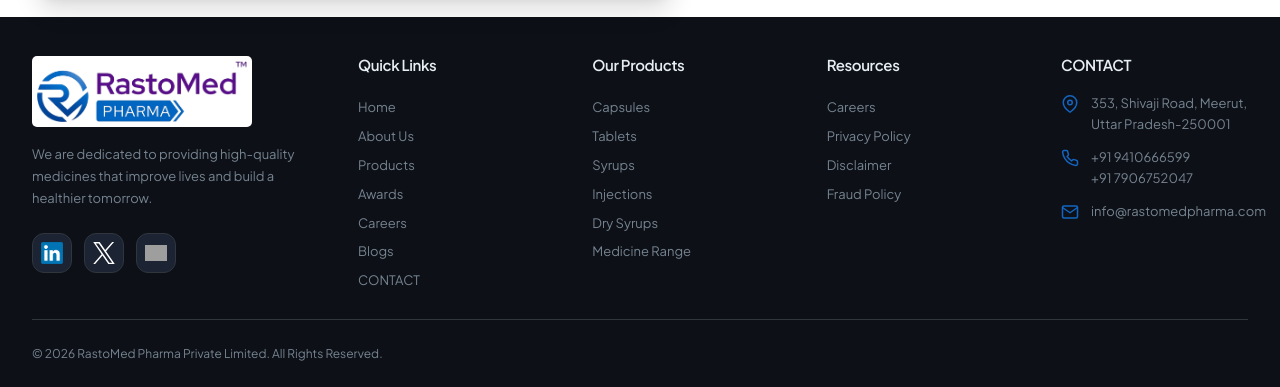
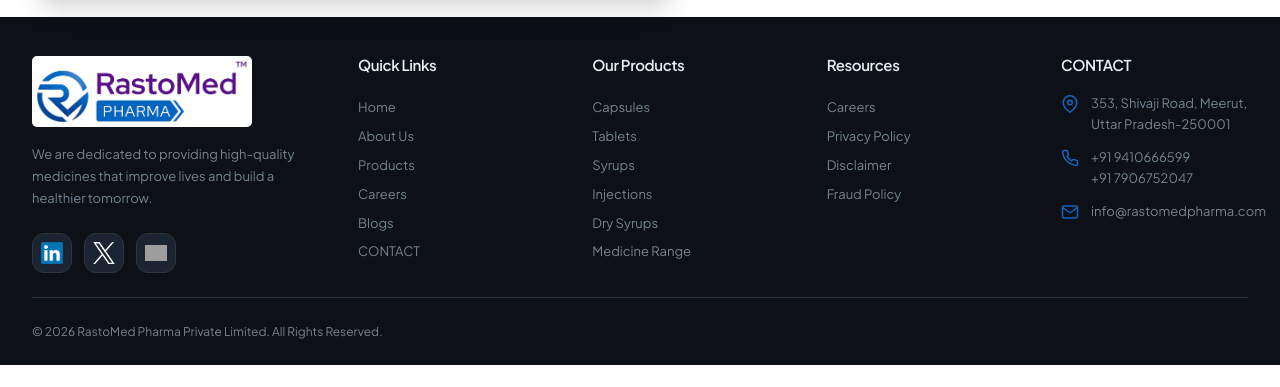
Before and after one commit to TusharSharma530/rastomed, a PHP site: page /index.php in a window 1280 px wide. Shown: the part 3987-4374 px from the top of the page. After the commit the page ends 4352 px from the top, so only its background shows below. Run offline with PHP 8.4, Linux system fonts and the light colour scheme; grey boxes are pictures that could not be loaded.

Commit message:
Remove Awards link from footer navigation

```diff
--- a/includes/footer.php
+++ b/includes/footer.php
@@ -37,7 +37,6 @@
         <a href="index.php" class="footer__link">Home</a>
         <a href="about.php" class="footer__link">About Us</a>
         <a href="products.php" class="footer__link">Products</a>
-        <a href="about.php#awards" class="footer__link">Awards</a>
         <a href="careers.php" class="footer__link">Careers</a>
         <a href="blogs.php" class="footer__link">Blogs</a>
         <a href="contact.php" class="footer__link">CONTACT</a>
```
